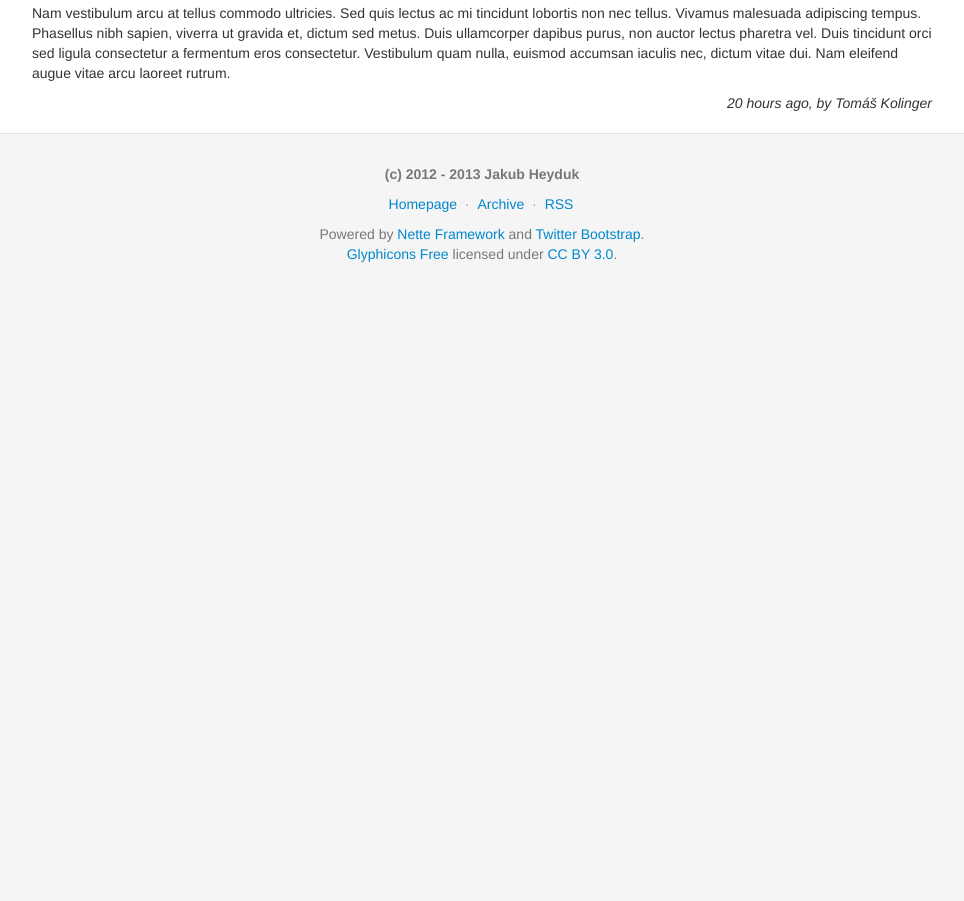
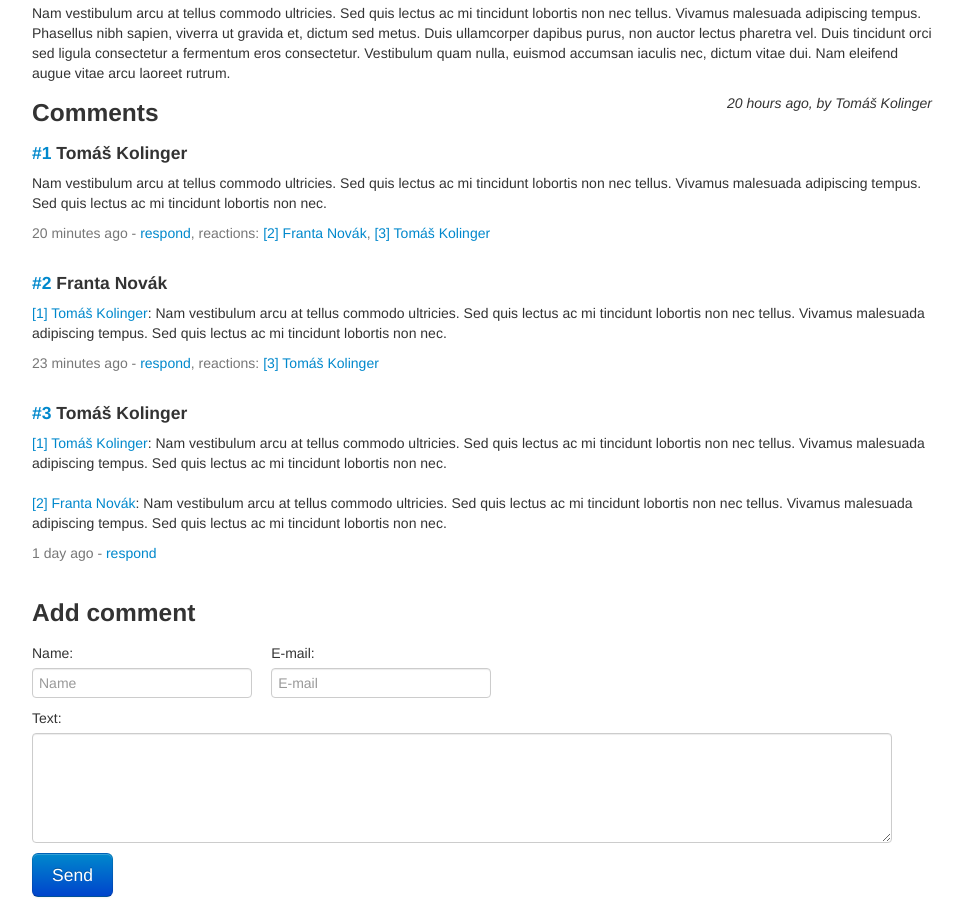
Before and after one commit to hejsek/blog-html, a plain HTML site: page detail.html in a window 1280 px wide. Shown: the part 487-1388 px from the top of the page, without its empty margins (158-1122 px from the left). Before the commit the page ends 800 px from the top, so only its background shows below. Drawn offline with Linux system fonts and the light colour scheme.

Commit message:
added comments

```diff
--- a/_/css/default.css
+++ b/_/css/default.css
@@ -40,6 +40,14 @@ h1 a:hover {
 	padding: 8px;
 }
 
+.comment {
+	margin-bottom: 30px;
+}
+
+.comment .bottom {
+	color: #777777;
+}
+
 .footer {
 	background-color: #F5F5F5;
 	border-top: 1px solid #E5E5E5;
--- a/detail.html
+++ b/detail.html
@@ -67,6 +67,88 @@
 			<p>
 				<em class="pull-right">20 hours ago, by Tomáš Kolinger</em>
 			</p>
+
+			<h3>Comments</h3>
+			<div class="comment" id="comment-1">
+				<h4>
+					<a href="#comment-1">#1</a>
+					Tomáš Kolinger
+				</h4>
+				<p>
+					Nam vestibulum arcu at tellus commodo ultricies. Sed quis lectus ac mi tincidunt lobortis non nec
+					tellus. Vivamus malesuada adipiscing tempus. Sed quis lectus ac mi tincidunt lobortis non nec.
+				</p>
+				<p class="bottom">
+					20 minutes ago - <a href="#">respond</a>, reactions: <a href="#comment-2">[2] Franta Novák</a>, <a href="#comment-3">[3] Tomáš Kolinger</a>
+				</p>
+			</div>
+
+			<div class="comment" id="comment-2">
+				<h4>
+					<a href="#comment-2">#2</a>
+					Franta Novák
+				</h4>
+				<p>
+					<a href="#comment-1">[1] Tomáš Kolinger</a>: Nam vestibulum arcu at tellus commodo ultricies. Sed quis lectus ac mi tincidunt lobortis non nec
+					tellus. Vivamus malesuada adipiscing tempus. Sed quis lectus ac mi tincidunt lobortis non nec.
+				</p>
+				<p class="bottom">
+					23 minutes ago - <a href="#">respond</a>, reactions: <a href="#comment-3">[3] Tomáš Kolinger</a>
+				</p>
+			</div>
+
+			<div class="comment" id="comment-3">
+				<h4>
+					<a href="#comment-3">#3</a>
+					Tomáš Kolinger
+				</h4>
+				<p>
+					<a href="#comment-1">[1] Tomáš Kolinger</a>: Nam vestibulum arcu at tellus commodo ultricies. Sed quis lectus ac mi tincidunt lobortis non nec
+					tellus. Vivamus malesuada adipiscing tempus. Sed quis lectus ac mi tincidunt lobortis non nec.
+					<br>
+					<br>
+					<a href="#comment-2">[2] Franta Novák</a>: Nam vestibulum arcu at tellus commodo ultricies. Sed quis lectus ac mi tincidunt lobortis non nec
+					tellus. Vivamus malesuada adipiscing tempus. Sed quis lectus ac mi tincidunt lobortis non nec.
+				</p>
+				<p class="bottom">
+					1 day ago - <a href="#">respond</a>
+				</p>
+			</div>
+
+			<h3>Add comment</h3>
+			<form class="form-inline">
+				<div class="row-fluid">
+					<div class="pull-left">
+						<div class="control-group">
+							<label class="control-label" for="inputName">Name:</label>
+							<div class="controls">
+								<input type="text" id="inputName" placeholder="Name">
+							</div>
+						</div>
+					</div>
+					<div class="span5">
+						<div class="control-group">
+							<label class="control-label" for="inputEmail">E-mail:</label>
+							<div class="controls">
+								<input type="text" id="inputEmail" placeholder="E-mail">
+							</div>
+						</div>
+					</div>
+				</div>
+
+				<div class="control-group">
+					<label class="control-label" for="inputContent">Text:</label>
+					<div class="controls">
+						<textarea rows="5" class="span11" id="inputContent"></textarea>
+					</div>
+				</div>
+
+				<div class="control-group">
+					<div class="controls">
+						<button type="submit" class="btn btn-primary btn-large">Send</button>
+					</div>
+				</div>
+			</form>
 		</div>
 	</div>
 
```
